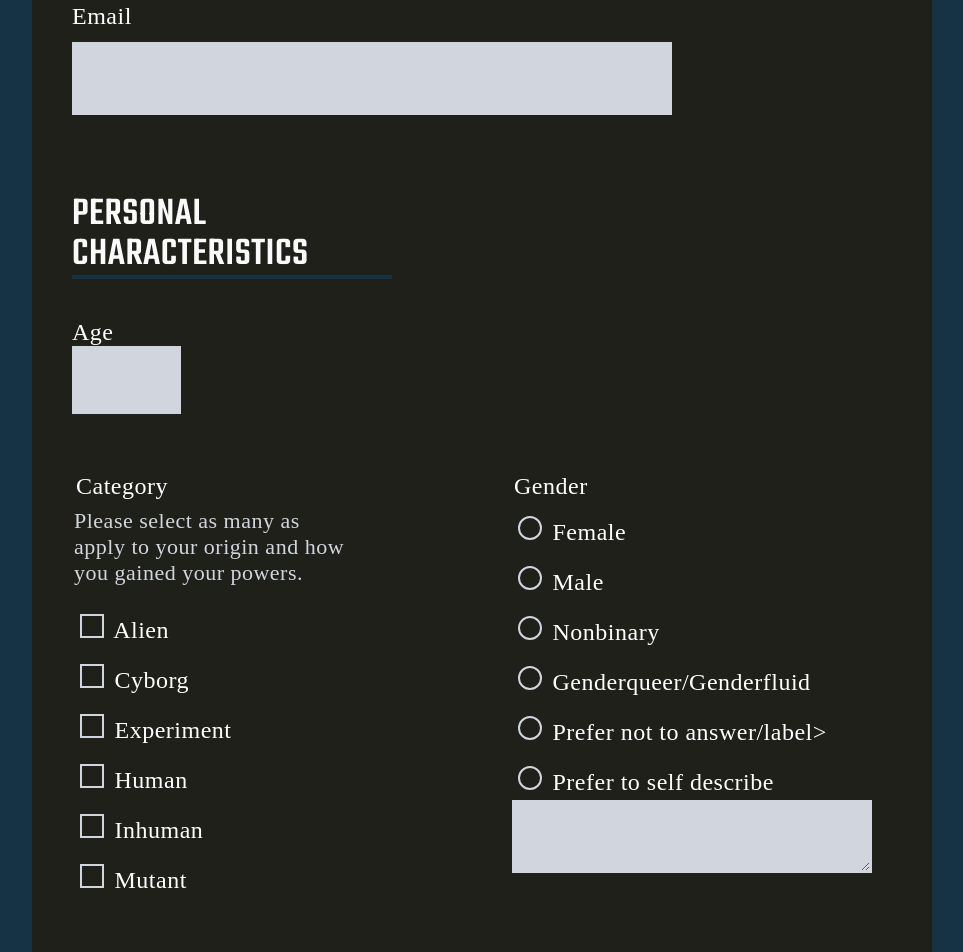
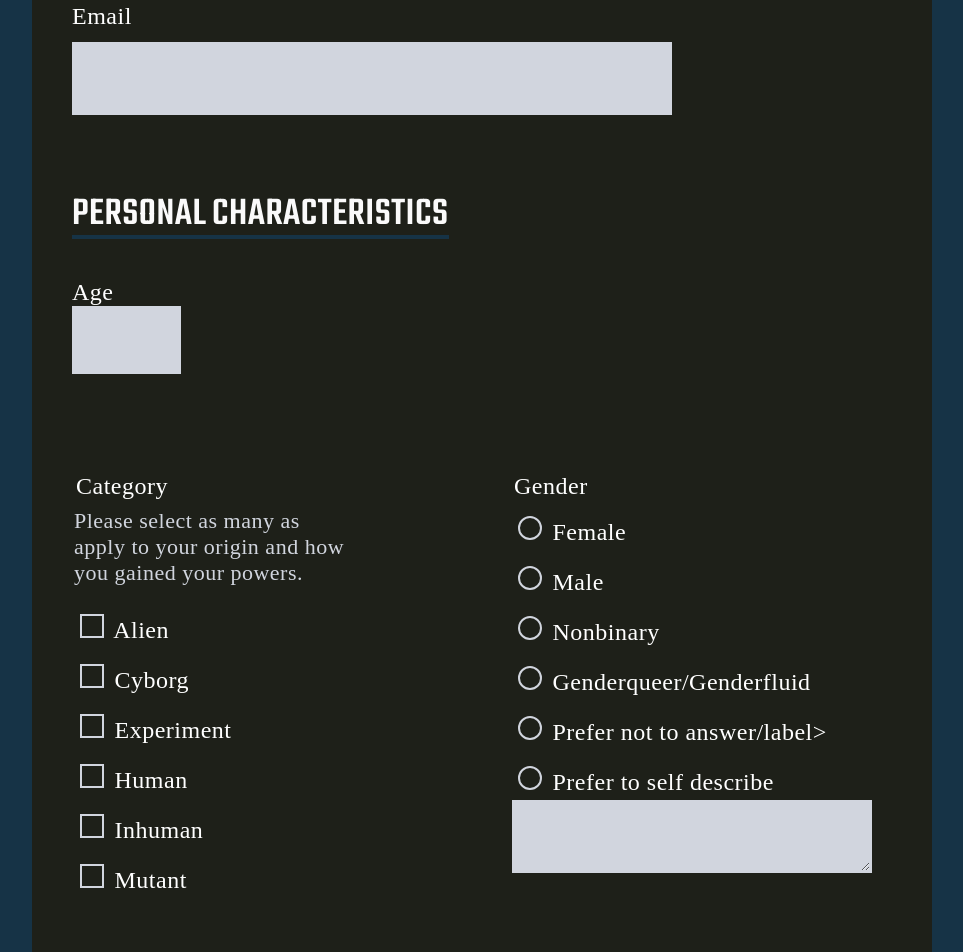
Before and after one commit to itseugene/gd2, a plain HTML site: page project3/index.html in a window 1280 px wide. Shown: the part 901-1853 px from the top of the page, without its empty margins (158-1121 px from the left). Drawn offline with Linux system fonts and the light colour scheme; a web font is replaced by a local one.

Commit message:
really done

```diff
--- a/project3/style.css
+++ b/project3/style.css
@@ -523,13 +523,16 @@ COLOR PALETTE
     }
 
     .personal {
-        border-bottom: none;
+
         padding-top: 60px;
-        margin-bottom: -20px;
+        margin-bottom: -60px;
+        padding-bottom: 20px;
     }
 
     .characteristics {
+        padding-left: 140px;
         padding-bottom: 20px;
+        width: 62%;
     }
 
     .pna {
@@ -843,14 +846,16 @@ COLOR PALETTE
     }
 
     .personal {
-        border-bottom: none;
+
         padding-top: 60px;
-        margin-bottom: -20px;
+        margin-bottom: -60px;
+        padding-bottom: 20px;
     }
 
     .characteristics {
+        padding-left: 140px;
         padding-bottom: 20px;
-        width: 39%;
+        width: 62%;
     }
 
     .pna {
@@ -1225,24 +1230,26 @@ COLOR PALETTE
 
     .identity {
         padding-top: 32px;
-        width: 19%;
+        width: 14%;
         padding-bottom: 20px;
 
     }
 
     .personal {
-        border-bottom: none;
+
         padding-top: 60px;
-        margin-bottom: -20px;
+        margin-bottom: -60px;
+        padding-bottom: 20px;
     }
 
     .characteristics {
+        padding-left: 140px;
         padding-bottom: 20px;
-        width: 39%;
+        width: 46%;
     }
 
     .pna {
-        width: 45%;
+        width: 34%;
     }
 
     input,
@@ -1617,24 +1624,26 @@ COLOR PALETTE
 
     .identity {
         padding-top: 32px;
-        width: 19%;
+        width: 14%;
         padding-bottom: 20px;
 
     }
 
     .personal {
-        border-bottom: none;
+
         padding-top: 60px;
-        margin-bottom: -20px;
+        margin-bottom: -60px;
+        padding-bottom: 20px;
     }
 
     .characteristics {
+        padding-left: 140px;
         padding-bottom: 20px;
-        width: 39%;
+        width: 46%;
     }
 
     .pna {
-        width: 45%;
+        width: 34%;
     }
 
     input,
@@ -1768,11 +1777,7 @@ COLOR PALETTE
         border-color: 2px solid var(--color-grey);
     }
 
-    textarea[id="describe"]:focus,
-    textarea[id="powers"]:focus {
-        border-color: var(--color-green);
-        background-color: var(--color-offwhite);
-    }
+
 }
 
 
```
